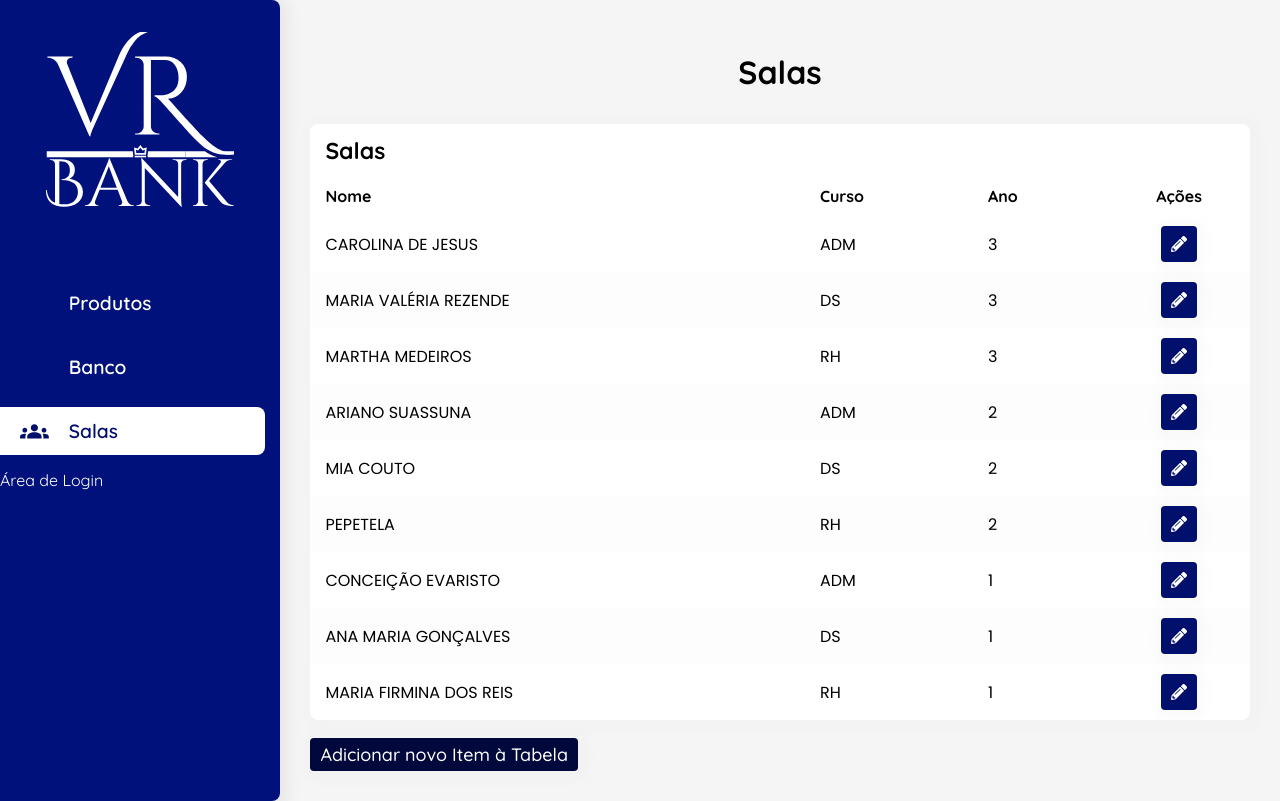
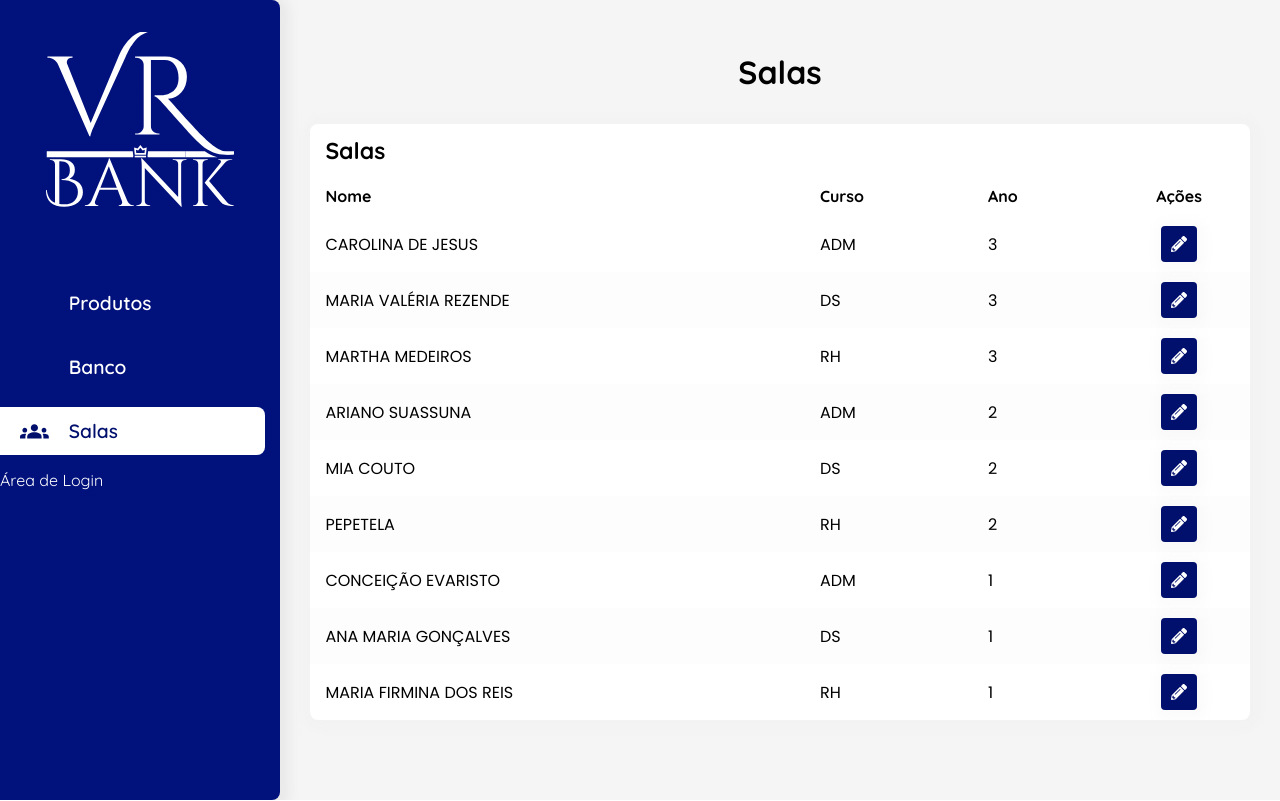
Before and after one commit to NatanALima/projeto-vrbank, a React (Create React App) app: page /salas in a window 1280 px wide. Built offline with nearby package versions, Linux system fonts and the light colour scheme; some icons are missing.

Commit message:
refactor(Table): altera estrutura e estilização das tabelas

```diff
--- a/src/assets/css/TableInfo.module.css
+++ b/src/assets/css/TableInfo.module.css
@@ -2,7 +2,6 @@
 
 .tableContainer {
     margin: var(--marginContent);
-
 }
 
 table, td {
@@ -29,7 +28,6 @@ table tbody td {
 
 table thead tr:not(.tableTitle) {
     color: black;
-    border-radius: 20px;
     text-align: left;
 
 }
@@ -65,7 +63,8 @@ table tbody td input {
 
 
 }
-.tableContainer button {
+
+table tbody button {
     border: none;
     display: flex;
     justify-content: center;
@@ -91,14 +90,8 @@ table tbody td input {
     margin: 0 5px;
 }
 
-.tableContainer button:hover {
+.tableContent__btns button:hover {
     opacity: 0.8;
-}
-
-.tableContainer .addBtn {
-    background-color: #01083B;
-    font-size: 18px;
-    margin-top: 1em;
 }
 
 .tableContent__btns .editBtn {
--- a/src/components/Produtos/EditProdutos.js
+++ b/src/components/Produtos/EditProdutos.js
@@ -6,13 +6,16 @@ export default function EditProdutos({styles, infoBoxExtra}) {
     // Todos valores passados para a tabela são temporários e foram unicamente utilizados a fim de verificar a estilização, haja vista que esses valores posteriormente serão passados pelo BackEnd
     let dataAt = new Date();
     dataAt = dataAt.getFullYear();
+
+    const fieldNameTable = ["ID", "Nome do Produto", "Qtd. do(s) produto(s)", "Saldo Atual", "Valor Total do Produto","Data da Compra"]
+
     const infoTable = [{id: 1, nomeProd: "Prod1", qtdProd: 2, totValProd: 25, saldoAt: 2500, dataCompra: dataAt},
                        {id: 2, nomeProd: "Prod2", qtdProd: 4, totValProd: 26, saldoAt: 2500, dataCompra: dataAt}];
     return (
         <>
             <h1>Edição de Produtos</h1>
             <InfoExtra infoBoxExtra={infoBoxExtra}/>
-            <TableInfo title="Produtos" actionBtn={true} objectData={infoTable}/>
+            <TableInfo title="Produtos" actionBtn={true} objectData={infoTable} fieldName={fieldNameTable}/>
 
         </>
     )
--- a/src/components/Salas/Salas.js
+++ b/src/components/Salas/Salas.js
@@ -2,6 +2,8 @@ import styles from '../../assets/css/Salas.module.css';
 import TableInfo from '../TableInfo/TableInfo';
 
 export default function Salas() {
+
+    const fieldNameTable = ["Nome", "Curso", "Ano"];
 
     // Todos valores passados para a tabela são temporários e foram unicamente utilizados a fim de verificar a estilização, haja vista que esses valores posteriormente serão passados pelo BackEnd
     const salas = [{Nome: "CAROLINA DE JESUS",
@@ -36,7 +38,7 @@ export default function Salas() {
     return(
         <section className={styles.salas}>
             <h1>Salas</h1>
-            <TableInfo addBtn={true} actionBtn={true} title={"Salas"} objectData={salas}/>
+            <TableInfo actionBtn={true} title={"Salas"} objectData={salas} fieldName={fieldNameTable}/>
         </section>
     )
 }
--- a/src/components/TableInfo/TableInfo.js
+++ b/src/components/TableInfo/TableInfo.js
@@ -1,15 +1,9 @@
-import { useState } from 'react';
 import PropTypes from 'prop-types';
 import styles from '../../assets/css/TableInfo.module.css';
 import BtnListEdit from './BtnListEdit';
 import '../../assets/css/animation.css';
 
-export default function TableInfo({addBtn, actionBtn, title, objectData}) {
-    const [isActiveAdd, setIsActiveAdd] = useState(0);
-
-    const activeAdd = () => {
-        setIsActiveAdd(!isActiveAdd);
-    }
+export default function TableInfo({actionBtn, title, objectData, fieldName}) {
 
     const getKeysObject = (objValue) => {
         if(objValue !== null) {
@@ -33,7 +27,7 @@ export default function TableInfo({addBtn, actionBtn, title, objectData}) {
                     <tr className={styles.tableTitle}><th colSpan={keyObj.length + 1}>{title}</th></tr>
                     <tr>
 
-                        {keyObj.map((value, index) => <th key={index}>{value}</th>)}
+                        {fieldName.map((value, index) => <th key={index}>{value}</th>)}
                         {actionBtn && <th className={styles.tableContent__actionTitle}>Ações</th>}
                     </tr>
                 </thead>
@@ -50,35 +44,25 @@ export default function TableInfo({addBtn, actionBtn, title, objectData}) {
                                     }
                                </tr>
                     })}
-                    {isActiveAdd ?
-                        (<tr>
-                            {keyObj.map((value, index) => <td key={index}><input type="text" /></td>)}
-                            <td className={styles.tableContent__btns}><button className={styles.confirmBtn}>Adicionar</button></td>
-                        </tr>)
-                        : null
-                    }
                 </tbody>
             </table> : "Os Dados da Tabela não foram Informados!"}
-            {addBtn !== null ? (
-                <button type='button' className={styles.addBtn} onClick={activeAdd}>{isActiveAdd ? "Cancelar" : "Adicionar novo Item à Tabela"}</button>
-                ) : null
-            }
         </div>
     )
 }
 
 TableInfo.propTypes = {
-    addBtn: PropTypes.bool,
     actionBtn: PropTypes.bool,
     title: PropTypes.string,
     objectData: PropTypes.array,
+    fieldName: PropTypes.array,
 
 
 }
 
 TableInfo.defaultProps = {
-    addBtn: null,
     actionBtn: null,
     title: null,
-    objectData: null
+    objectData: null,
+    fieldName: null,
+
 }
```
